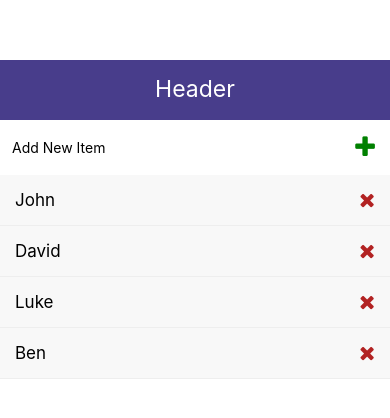
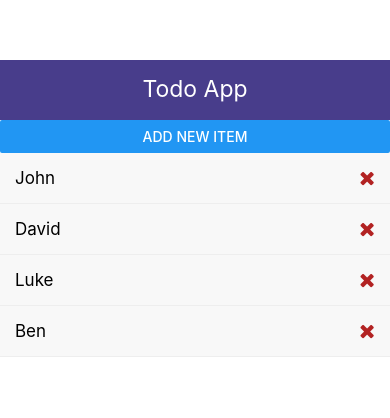
Before and after one commit to Gregfanyan/React-Native-Todo-App, a React Native app: screen / in a window 390 px wide. Shown: the top 418 px of the page. Built offline with nearby package versions, Linux system fonts and the light colour scheme.

Commit message:
feat: added modal

```diff
--- a/App.js
+++ b/App.js
@@ -15,6 +15,7 @@ const styles = StyleSheet.create({
 
 export default function App() {
   const [inputText, setInputText] = useState("");
+  const [isAddMode, setIsAddMode] = useState(false);
   const [item, setItem] = useState([
     {
       id: uuid(),
@@ -35,7 +36,9 @@ export default function App() {
   ]);
 
   const deleteHandler = (id) => {
-    setItem(item.filter((newItem) => newItem.id !== id));
+    setItem((currentState) => {
+      return item.filter((newItem) => newItem.id !== id);
+    });
   };
 
   const addNewItemHandler = (inputValue) => {
@@ -49,24 +52,36 @@ export default function App() {
       ]);
     }
     setInputText("");
+    setIsAddMode(false);
   };
 
   const onChangeHandler = (name) => {
     setInputText(name);
   };
 
+  const cancelHandler = () => {
+    setIsAddMode(false);
+  };
+
   return (
     <View style={styles.container}>
-      <Header title="Header" />
+      <Header title="Todo App" />
+      <Button title="Add New Item" onPress={() => setIsAddMode(true)} />
       <NewItem
         addNewItemHandler={addNewItemHandler}
         onChangeHandler={onChangeHandler}
         inputText={inputText}
+        isAddMode={isAddMode}
+        cancelHandler = {cancelHandler}
       />
       <FlatList
         data={item}
         renderItem={({ item }) => (
-          <ListItem item={item} deleteHandler={deleteHandler} />
+          <ListItem
+            item={item}
+            onDelete={deleteHandler}
+            deleteHandler={deleteHandler}
+          />
         )}
       />
     </View>
--- a/components/ListItem/index.js
+++ b/components/ListItem/index.js
@@ -29,7 +29,10 @@ const styles = StyleSheet.create({
 
 function ListItem({ item, deleteHandler }) {
   return (
-    <TouchableOpacity style={styles.listItem}>
+    <TouchableOpacity
+      onPress={deleteHandler.bind(this, item.id)}
+      style={styles.listItem}
+    >
       <View style={styles.listItemView}>
         <Text style={styles.listText}>{item.name}</Text>
         <Icon
--- a/components/NewItem/index.js
+++ b/components/NewItem/index.js
@@ -7,6 +7,7 @@ import {
   FlatList,
   TouchableOpacity,
   TextInput,
+  Modal,
 } from "react-native";
 
 import Icon from "react-native-vector-icons/FontAwesome";
@@ -16,21 +17,29 @@ const styles = StyleSheet.create({
     padding: 12,
   },
   wrapper: {
-    display: "flex",
+    flex: 1,
     flexDirection: "row",
     justifyContent: "space-between",
   },
   icon: {
+    padding: 10,
     fontSize: 25,
     color: "green",
-    padding: 15,
   },
 });
 
-function NewItem({ item, addNewItemHandler, onChangeHandler, inputText }) {
-
+function NewItem({
+  item,
+  addNewItemHandler,
+  onChangeHandler,
+  inputText,
+  isAddMode,
+  cancelHandler,
+}) {
   return (
+    <Modal visible={isAddMode} animationType="slide">
       <View style={styles.wrapper}>
+        <View>
           <TextInput
             style={styles.input}
             onChangeText={onChangeHandler}
@@ -38,12 +47,16 @@ function NewItem({ item, addNewItemHandler, onChangeHandler, inputText }) {
             placeholder="Add New Item"
             keyboardType="numeric"
           />
+        </View>
+        <View></View>
         <Icon
           name="plus"
-        onPress={() => addNewItemHandler(inputText)}
+          onPress={addNewItemHandler.bind(this, inputText)}
           style={styles.icon}
         />
       </View>
+      <Button title="Cancel" color="red" onPress={cancelHandler} />
+    </Modal>
   );
 }
 
```
Lines whose indentation alone changed are shown as unchanged.
